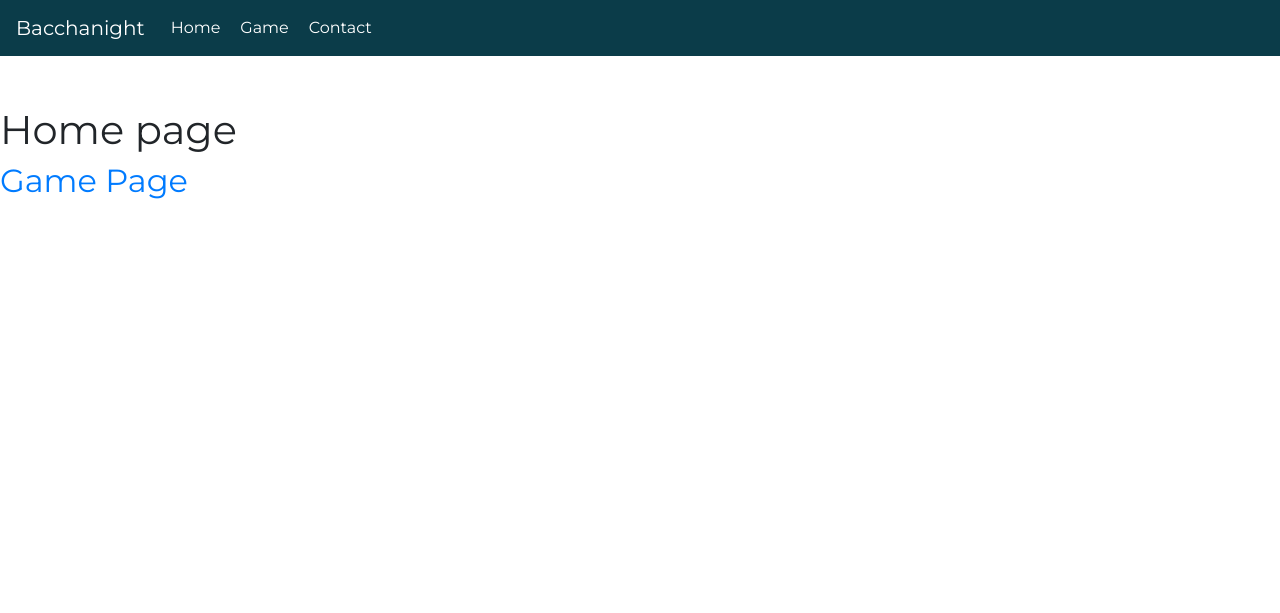
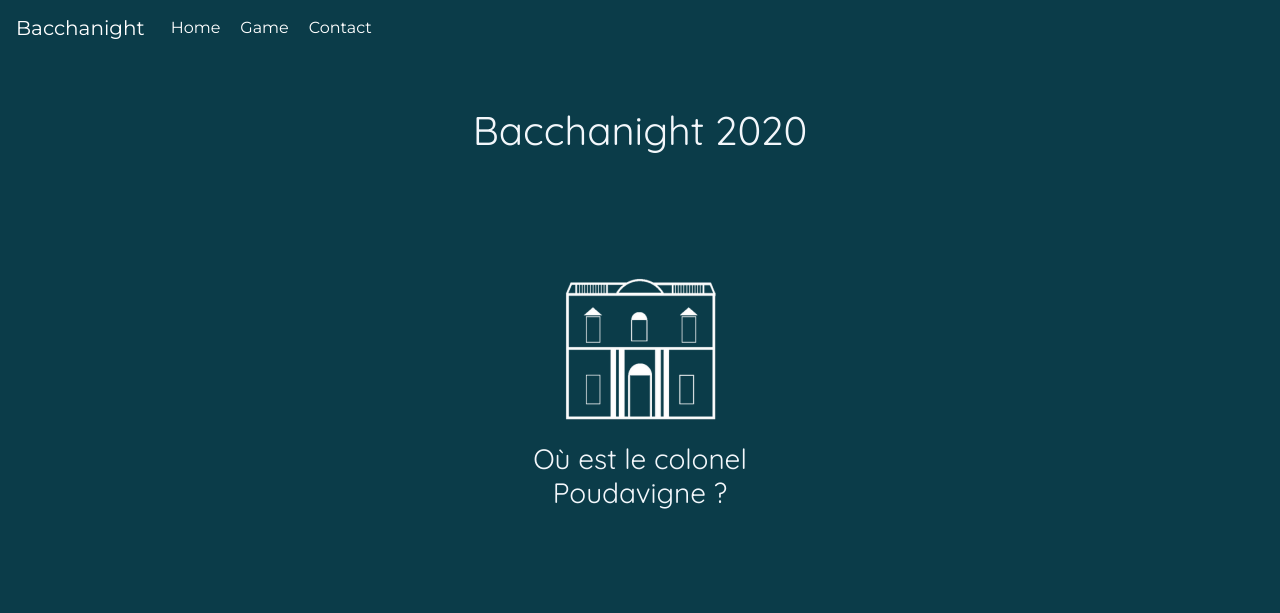
Before and after one commit to Yang0221/Baccnight, a Django app: page / in a window 1280 px wide. Shown: the top 613 px of the page. Run offline with Django 3.2, Linux system fonts and the light colour scheme; some libraries are stand-ins or nearby versions.

Commit message:
Mise a jour de la page 'HOME'

```diff
--- a/mysite/templates/pages/home.html
+++ b/mysite/templates/pages/home.html
@@ -1,10 +1,23 @@
 {% extends 'layouts/base.html' %}
-{% load crispy_forms_tags %}
+{% load static %}
 {% block title %}Home{% endblock%}
 
-{% block content %}
-    <h1>Home page</h1>
-
-
-    <a href="{% url 'game:index' %}"><h2>Game Page</h2></a>
-{% endblock%}
+{% block body %}
+    {% include 'layouts/_nav.html' %}
+    <body style="background: #0B3C49;">
+    <div class="container">
+        <div class="row">
+            <div class="col-md-4"></div>
+            <div class="col-md-4 text-center">
+                <h1 style="color: #f3f7fb; font-family: 'Quicksand', sans-serif; margin-bottom: 30%;">Bacchanight 2020</h1>
+                <img style="margin-top : 0%" src="{% static 'images/header/header_image.png' %}">
+                <h3 style="color: #f3f7fb; font-family: 'Quicksand', sans-serif; margin-bottom: 30%;" >Où est le colonel Poudavigne ?</h3>
+            </div>
+            <div class="col-md-4"></div>
+        </div>
+    </div>
+    <script src="https://code.jquery.com/jquery-3.3.1.slim.min.js" integrity="sha384-q8i/X+965DzO0rT7abK41JStQIAqVgRVzpbzo5smXKp4YfRvH+8abtTE1Pi6jizo" crossorigin="anonymous"></script>
+    <script src="https://cdnjs.cloudflare.com/ajax/libs/popper.js/1.14.7/umd/popper.min.js" integrity="sha384-UO2eT0CpHqdSJQ6hJty5KVphtPhzWj9WO1clHTMGa3JDZwrnQq4sF86dIHNDz0W1" crossorigin="anonymous"></script>
+    <script src="https://stackpath.bootstrapcdn.com/bootstrap/4.3.1/js/bootstrap.min.js" integrity="sha384-JjSmVgyd0p3pXB1rRibZUAYoIIy6OrQ6VrjIEaFf/nJGzIxFDsf4x0xIM+B07jRM" crossorigin="anonymous"></script>
+</body>
+{% endblock %}
```
